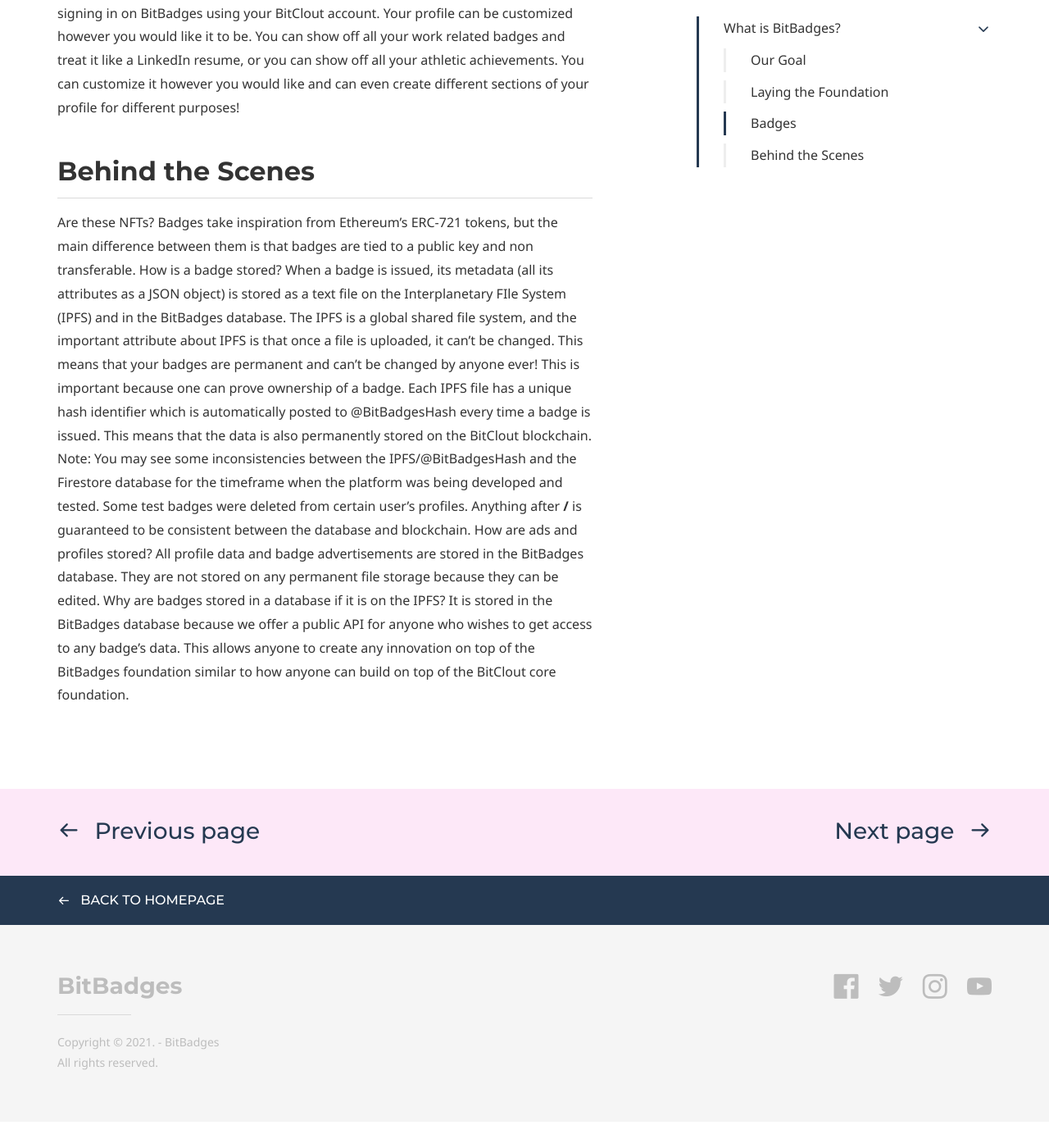
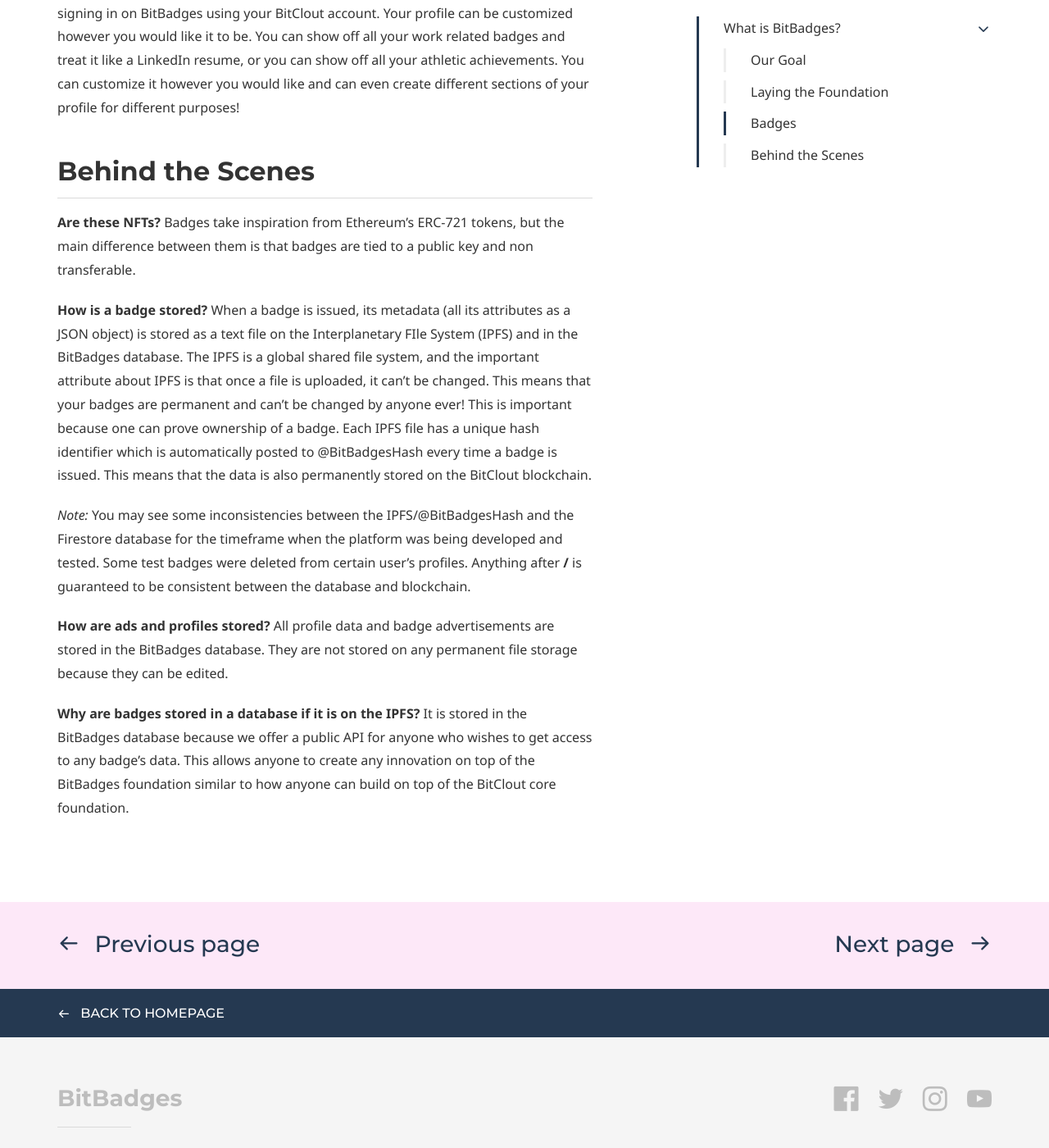
Before and after one commit to BitBadges/bitbadges.github.io, a Jekyll site: the page built from about.md, in a window 1280 px wide and 1400 px high, scrolled down 2125 px. Shown: the whole window at 82% size. Built offline with Jekyll 4.4.1, drawn with Linux system fonts in a browser that asks for light colours; some web fonts are replaced; before the commit the page ends 3493 px from its top, so only the background shows below that; part of the change alters nothing that is shown.

```diff
--- a/about.md
+++ b/about.md
@@ -51,8 +51,12 @@ There are three main parts to BitBadges: issuing badges to others, advertising y
 **Showcasing Your Badges:** The last aspect of BitBadges is showing off your portfolio on your profile. Every user has a BitBadges profile that can be accessed simply by signing in on BitBadges using your BitClout account. Your profile can be customized however you would like it to be. You can show off all your work related badges and treat it like a LinkedIn resume, or you can show off all your athletic achievements. You can customize it however you would like and can even create different sections of your profile for different purposes!
 
 ## Behind the Scenes
-Are these NFTs? Badges take inspiration from Ethereum's ERC-721 tokens, but the main difference between them is that badges are tied to a public key and non transferable.
-How is a badge stored? When a badge is issued, its metadata (all its attributes as a JSON object) is stored as a text file on the Interplanetary FIle System (IPFS) and in the BitBadges database. The IPFS is a global shared file system, and the important attribute about IPFS is that once a file is uploaded, it can't be changed. This means that your badges are permanent and can't be changed by anyone ever! This is important because one can prove ownership of a badge. Each IPFS file has a unique hash identifier which is automatically posted to @BitBadgesHash every time a badge is issued. This means that the data is also permanently stored on the BitClout blockchain.
-Note: You may see some inconsistencies between the IPFS/@BitBadgesHash and the Firestore database for the timeframe when the platform was being developed and tested. Some test badges were deleted from certain user's profiles. Anything after __/__ is guaranteed to be consistent between the database and blockchain.
-How are ads and profiles stored? All profile data and badge advertisements are stored in the BitBadges database. They are not stored on any permanent file storage because they can be edited.
-Why are badges stored in a database if it is on the IPFS? It is stored in the BitBadges database because we offer a public API for anyone who wishes to get access to any badge's data. This allows anyone to create any innovation on top of the BitBadges foundation similar to how anyone can build on top of the BitClout core foundation.
+**Are these NFTs?** Badges take inspiration from Ethereum's ERC-721 tokens, but the main difference between them is that badges are tied to a public key and non transferable.
+
+**How is a badge stored?** When a badge is issued, its metadata (all its attributes as a JSON object) is stored as a text file on the Interplanetary FIle System (IPFS) and in the BitBadges database. The IPFS is a global shared file system, and the important attribute about IPFS is that once a file is uploaded, it can't be changed. This means that your badges are permanent and can't be changed by anyone ever! This is important because one can prove ownership of a badge. Each IPFS file has a unique hash identifier which is automatically posted to @BitBadgesHash every time a badge is issued. This means that the data is also permanently stored on the BitClout blockchain.
+
+*Note:* You may see some inconsistencies between the IPFS/@BitBadgesHash and the Firestore database for the timeframe when the platform was being developed and tested. Some test badges were deleted from certain user's profiles. Anything after __/__ is guaranteed to be consistent between the database and blockchain.
+
+**How are ads and profiles stored?** All profile data and badge advertisements are stored in the BitBadges database. They are not stored on any permanent file storage because they can be edited.
+
+**Why are badges stored in a database if it is on the IPFS?** It is stored in the BitBadges database because we offer a public API for anyone who wishes to get access to any badge's data. This allows anyone to create any innovation on top of the BitBadges foundation similar to how anyone can build on top of the BitClout core foundation.
```
